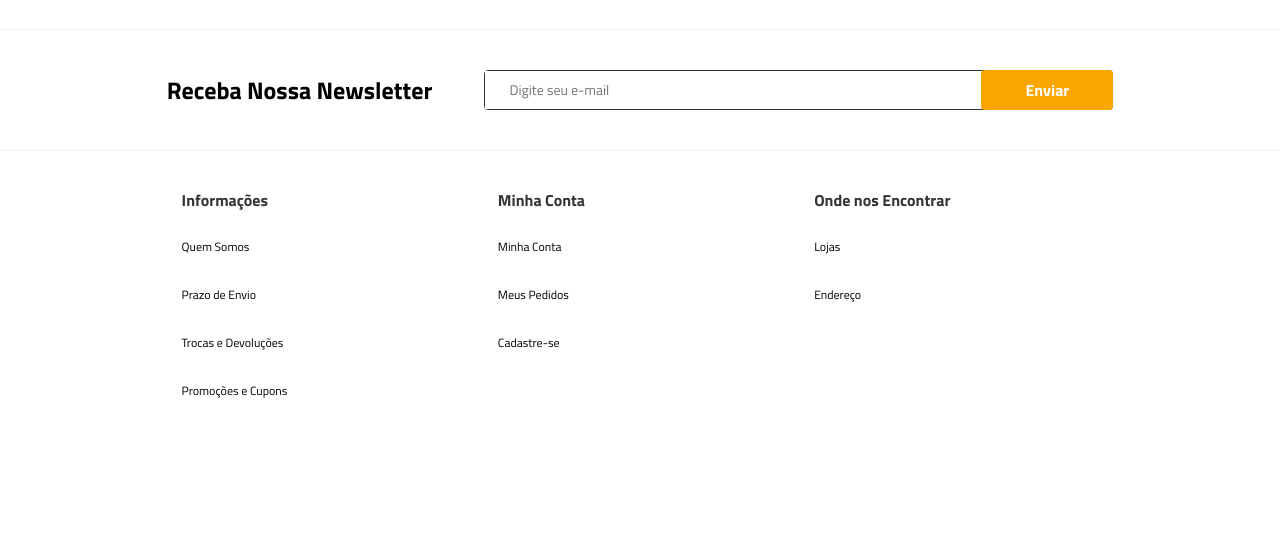
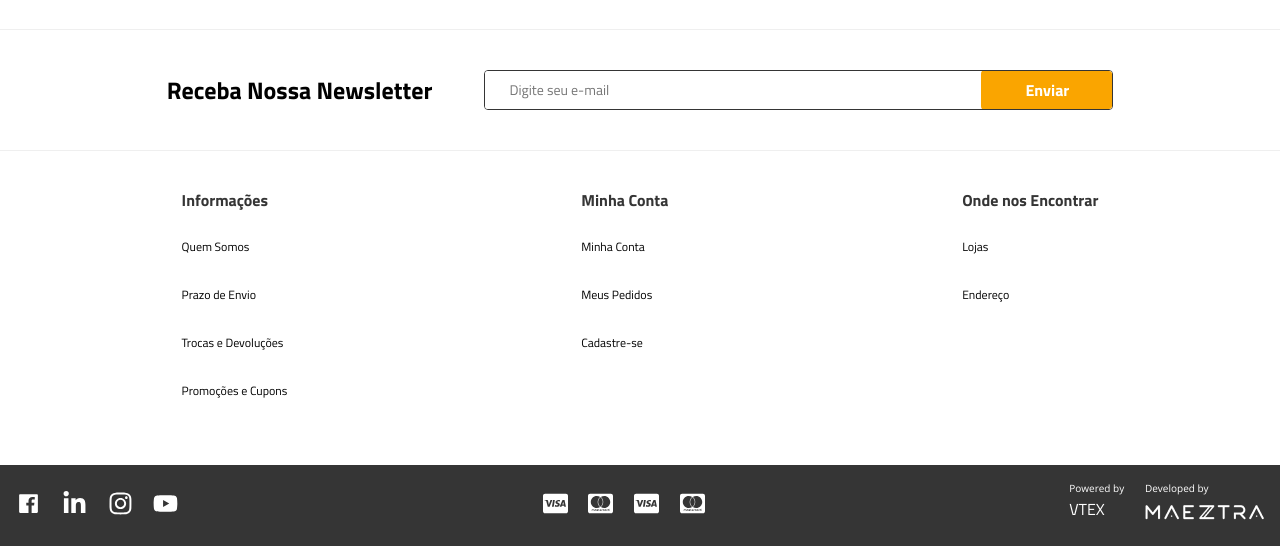
Before and after one commit to HigorDenomar/maeztra, a React (Vite) app: page / in a window 1280 px wide. Shown: the part 2786-3332 px from the top of the page. Before the commit the page ends 3251 px from the top, so only its background shows below. Built offline with nearby package versions, Linux system fonts and the light colour scheme.

Commit message:
feat(desktop): create actions footer section

```diff
--- a/index.html
+++ b/index.html
@@ -7,7 +7,7 @@
     <link rel="preconnect" href="https://fonts.googleapis.com" />
     <link rel="preconnect" href="https://fonts.gstatic.com" crossorigin />
     <link
-      href="https://fonts.googleapis.com/css2?family=Montserrat:wght@400;700&family=Titillium+Web:wght@300;400;600;700&display=swap"
+      href="https://fonts.googleapis.com/css2?family=Montserrat:wght@700&family=Open+Sans&family=Titillium+Web:wght@300;400;600;700&display=swap"
       rel="stylesheet"
     />
 
--- a/package.json
+++ b/package.json
@@ -15,6 +15,7 @@
   "dependencies": {
     "react": "^18.2.0",
     "react-dom": "^18.2.0",
+    "react-icons": "^4.11.0",
     "react-slick": "^0.29.0",
     "slick-carousel": "^1.8.1"
   },
--- a/src/components/Footer/index.tsx
+++ b/src/components/Footer/index.tsx
@@ -1,11 +1,80 @@
+import { FaCcMastercard, FaCcVisa, FaInstagram, FaLinkedinIn, FaYoutube } from 'react-icons/fa';
+import { IoLogoFacebook } from 'react-icons/io';
+
 import { Newsletter } from '../Newsletter';
 import { Menu } from './Menu';
+
+import maeztraLogo from '../../assets/logos/maeztra-white.png';
+
+import styles from './styles.module.scss';
 
 export function Footer() {
   return (
     <footer>
       <Newsletter />
       <Menu />
+
+      <div className={styles['copy-wrapper-container']}>
+        <div className={styles['copy-wrapper-wrapper']}>
+          <ul>
+            <li>
+              <a href="https://facebook.com/" target='_blank'>
+                {/* <FaFacebookSquare size={25} color='#FFF' /> */}
+                <IoLogoFacebook size={25} color='#FFF' />
+              </a>
+            </li>
+
+            <li>
+              <a href="https://www.linkedin.com/" target='_blank'>
+                <FaLinkedinIn size={25} color='#FFF' />
+              </a>
+            </li>
+
+            <li>
+              <a href="https://www.instagram.com/" target='_blank'>
+                <FaInstagram size={25} color='#FFF' />
+              </a>
+            </li>
+
+            <li>
+              <a href="https://www.youtube.com/" target='_blank'>
+                <FaYoutube size={25} color='#FFF' />
+              </a>
+            </li>
+          </ul>
+
+          <ul>
+            <li>
+              <FaCcVisa size={25} />
+            </li>
+
+            <li>
+              <FaCcMastercard size={25} />
+            </li>
+
+            <li>
+              <FaCcVisa size={25} />
+            </li>
+
+            <li>
+              <FaCcMastercard size={25} />
+            </li>
+          </ul>
+
+          <ul>
+            <div>
+              <p>Powered by</p>
+
+              VTEX
+            </div>
+            <div>
+              <p>Developed by</p>
+
+              <img src={maeztraLogo} alt="Maeztra" />
+            </div>
+          </ul>
+        </div>
+      </div>
     </footer>
   )
 }
--- a/src/components/Footer/styles.module.scss
+++ b/src/components/Footer/styles.module.scss
@@ -1,9 +1,7 @@
 .container {
-  display: grid;
-  grid-template-columns: repeat(3, 1fr);
+  display: flex;
+  justify-content: space-between;
   gap: 2rem;
-
-  justify-content: center;
   padding: 0 1rem;
   max-width: 59.3rem;
   margin: 2.5rem auto 4rem;
@@ -39,3 +37,33 @@
     }
   }
 }
+
+.copy-wrapper-container {
+  background: #353535;
+
+  .copy-wrapper-wrapper {
+    display: flex;
+    justify-content: space-between;
+    align-items: center;
+    gap: 2rem;
+    max-width: 100rem;
+    margin: 0 auto;
+    padding: 1rem;
+
+    color: #fff;
+
+    ul {
+      display: flex;
+      list-style: none;
+      gap: 1.3rem;
+
+      p {
+        color: #fff;
+        font-family: 'Open Sans';
+        font-size: 0.625rem;
+        font-weight: 400;
+        margin-bottom: 0.15rem;
+      }
+    }
+  }
+}
--- a/src/components/Newsletter/styles.module.scss
+++ b/src/components/Newsletter/styles.module.scss
@@ -25,6 +25,8 @@
     background: #fff;
     height: 2.5rem;
     position: relative;
+
+    overflow: hidden;
 
     input {
       color: #353535;
```
Also changed, not shown: 1 other file (tests, documents, lock files or other folders).
